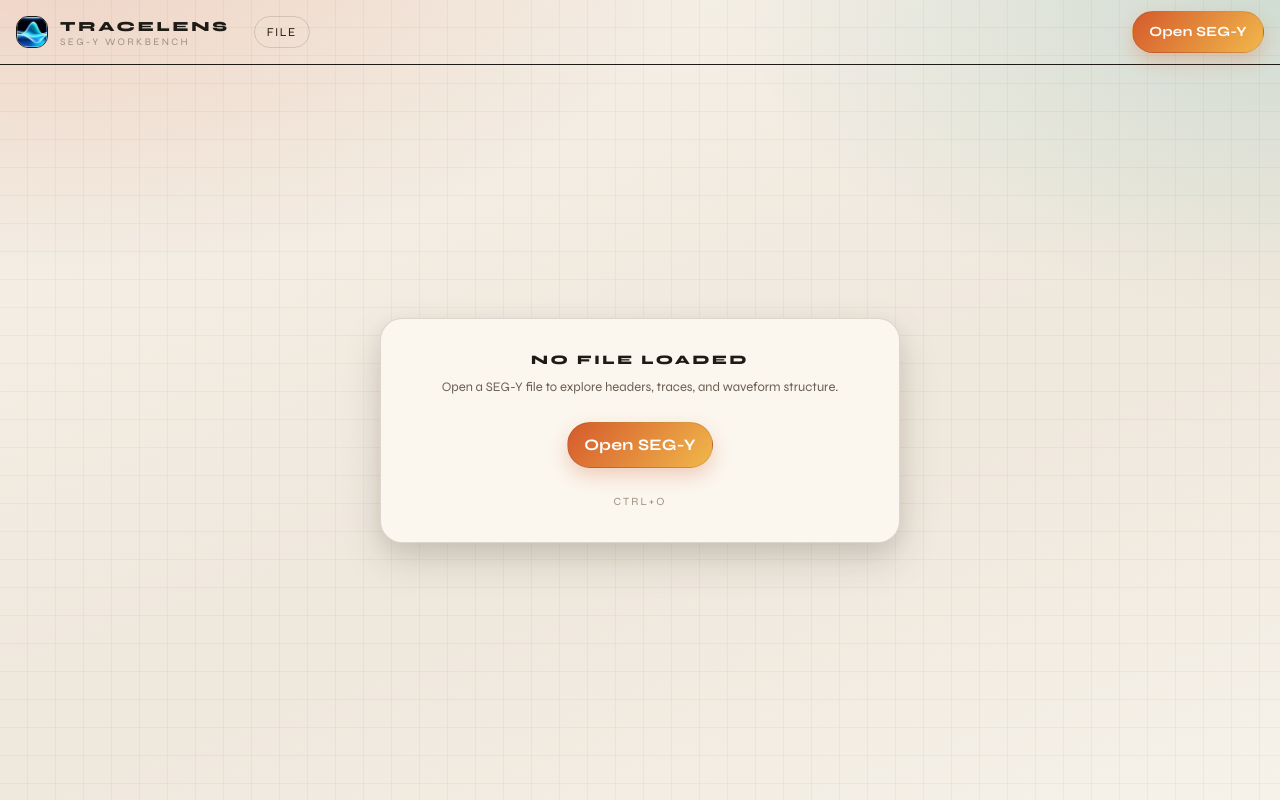
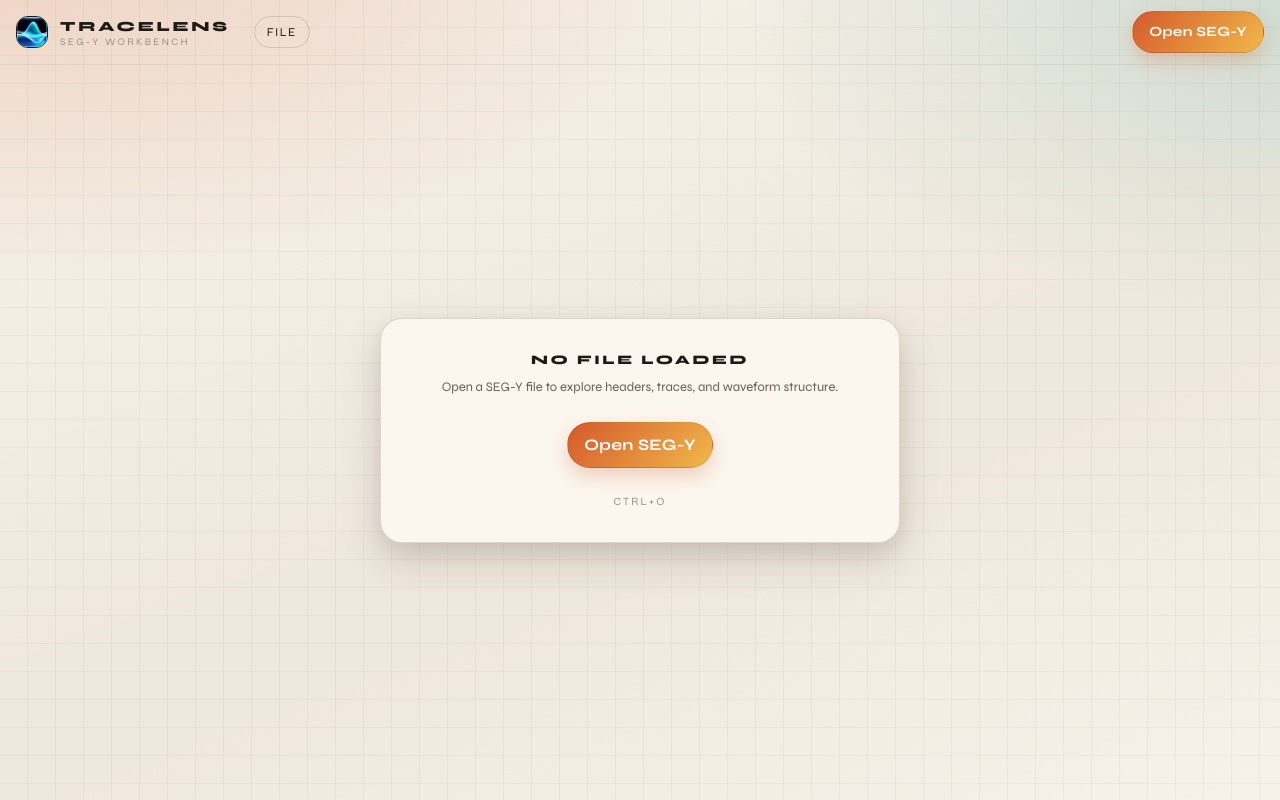
Before and after one commit to tasansal/tracelens, a React (Vite) app: page / in a window 1280 px wide. Built offline with nearby package versions, Linux system fonts and the light colour scheme.

Commit message:
Softened the header divider and removed the redundant panel border

```diff
--- a/src/app/components/AppHeader.tsx
+++ b/src/app/components/AppHeader.tsx
@@ -86,7 +86,7 @@ export const AppHeader: React.FC<{
   };
 
   return (
-    <header className="sticky top-0 z-[200] border-b border-border bg-panel-tint text-text relative overflow-visible">
+    <header className="app-header sticky top-0 z-[200] bg-panel-tint text-text relative overflow-visible">
       <div className="flex h-16 items-center justify-between px-4">
         <div className="flex items-center gap-6">
           <div className="flex items-center gap-3">
--- a/src/features/segy/components/SegyHeaderPanel.tsx
+++ b/src/features/segy/components/SegyHeaderPanel.tsx
@@ -39,7 +39,7 @@ export const SegyHeaderPanel: React.FC<SegyHeaderPanelProps> = ({
   loadingTrace,
 }) => {
   return (
-    <div className="flex h-full flex-col border-r border-border bg-panel">
+    <div className="flex h-full flex-col bg-panel">
       <section className="panel-header px-4 py-3">
         <div className="tab-strip">
           {headerViews.map(view => (
--- a/src/index.css
+++ b/src/index.css
@@ -141,6 +141,10 @@
 .app-shell > * {
   position: relative;
   z-index: 1;
+}
+
+.app-header {
+  border-bottom: 1px solid var(--grid);
 }
 
 /* Layout primitives. */
```
